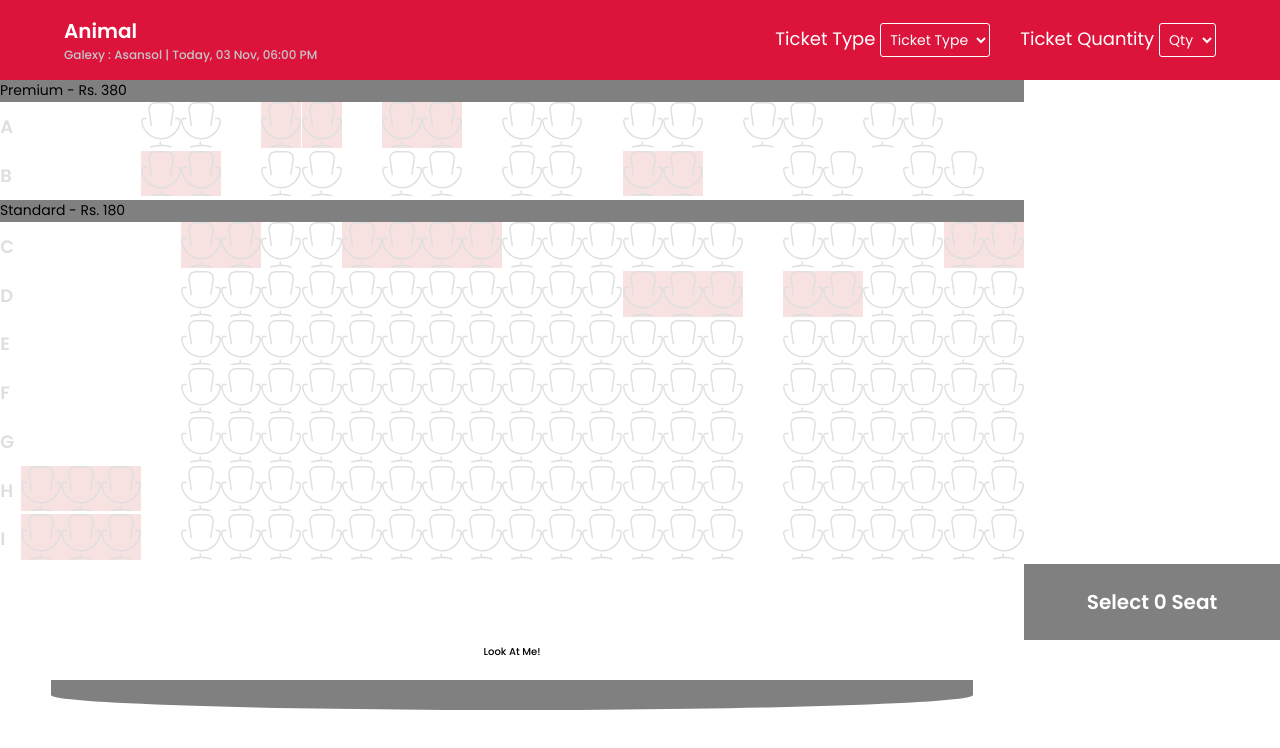
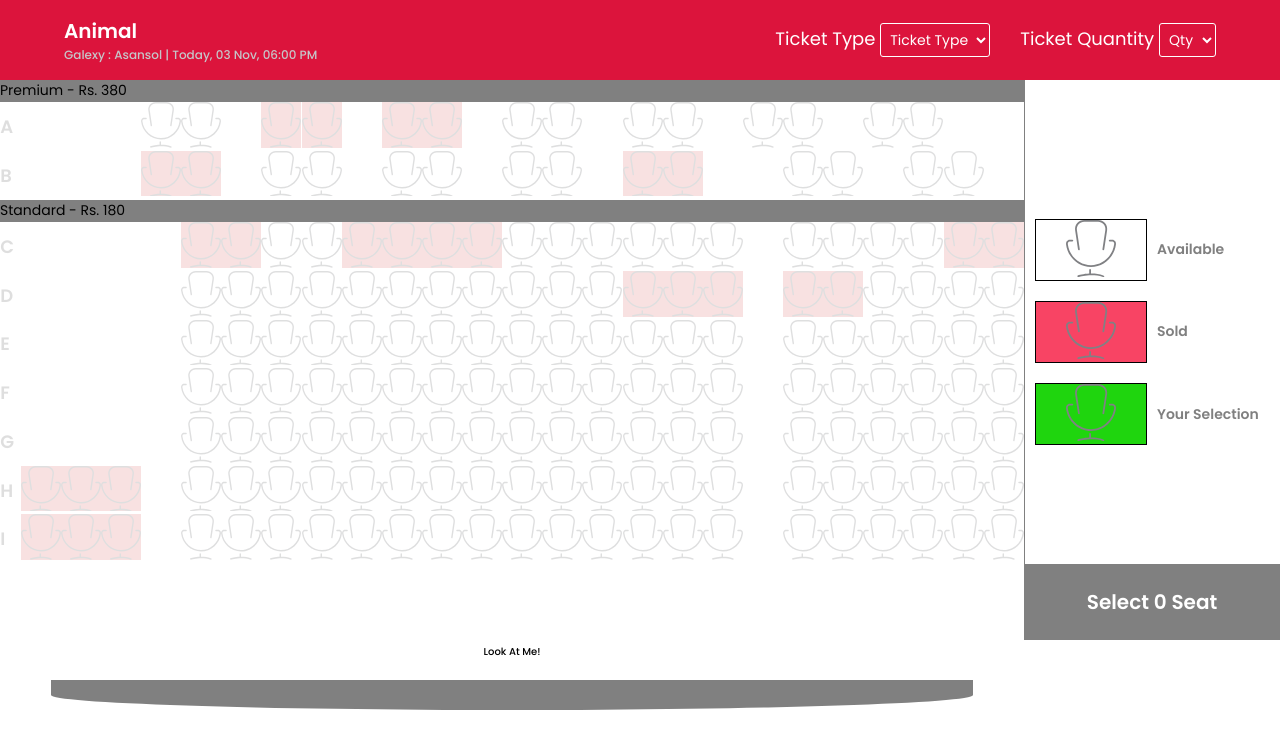
Before and after one commit to Bivek999/Ticket-Booking, a React (Create React App) app: page / in a window 1280 px wide. Shown: the top 748 px of the page. Built offline with nearby package versions, Linux system fonts and the light colour scheme.

Commit message:
Update App.js

```diff
--- a/src/App.js
+++ b/src/App.js
@@ -1,7 +1,7 @@
 import './App.css';
 import Header from './component/header/Header';
 import Seatbooking from './component/seatbooking/Seatbooking';
-// import Status from './component/status/Status';
+import Status from './component/status/Status';
 import { createContext, useState } from 'react';
 import { ToastContainer, toast } from 'react-toastify';
 import 'react-toastify/dist/ReactToastify.css';
@@ -50,7 +50,7 @@ function App() {
 
         <main>
           <Seatbooking />
-          {/* <Status /> */}
+          <Status />
         </main>
 
         <ToastContainer progressClassName="toastProgress" bodyClassName="toastBody"/>
```
